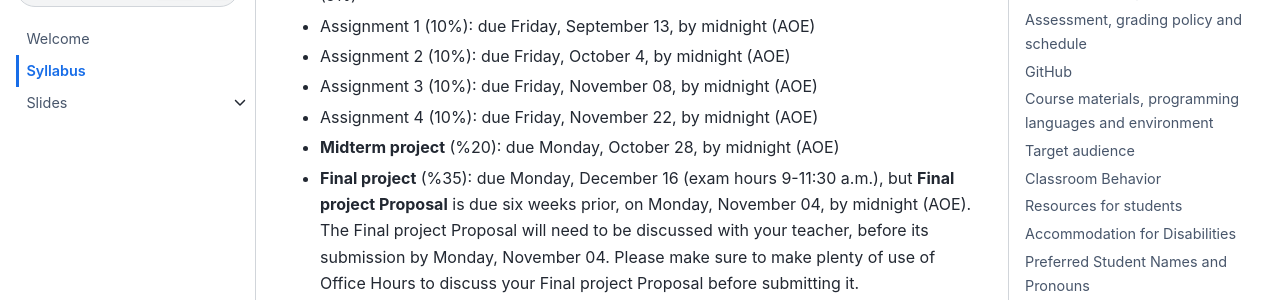
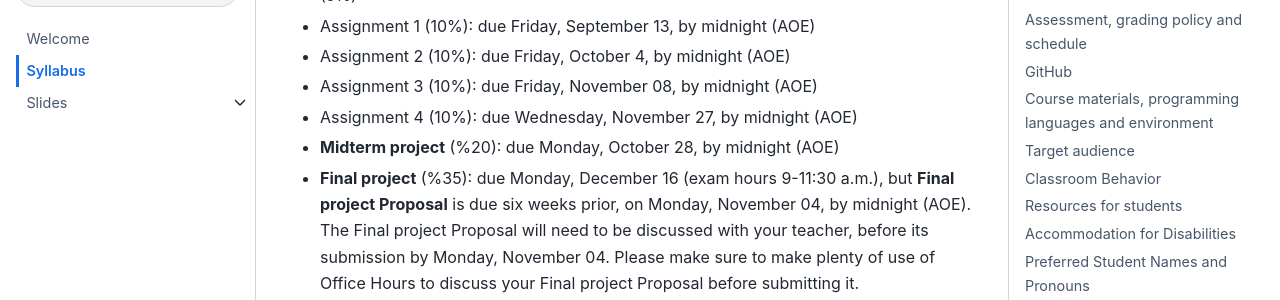
Before and after one commit to sdsu-comp526/fall24, a Jupyter Book: the page built from syllabus.md, in a window 1280 px wide and 900 px high, scrolled down 3610 px. Shown: the part 153-453 px from the top of the window. Built offline with Jupyter Book 1.0.4 settings and Sphinx 7.4.7 and the Sphinx Book theme 1.1.4, drawn with Linux system fonts in a browser that asks for light colours; pages that are not in the unit, such as notebooks, are missing from menus.

Commit message:
Update syllabus for HW4 deadline

```diff
--- a/syllabus.md
+++ b/syllabus.md
@@ -104,7 +104,7 @@ Grading breakdown:
 - Assignment 1 (10%): due Friday, September 13, by midnight (AOE)
 - Assignment 2 (10%): due Friday, October 4, by midnight (AOE)
 - Assignment 3 (10%): due Friday, November 08, by midnight (AOE)
-- Assignment 4 (10%): due Friday, November 22, by midnight (AOE)
+- Assignment 4 (10%): due Wednesday, November 27, by midnight (AOE)
 
 - **Midterm project** (%20): due Monday, October 28, by midnight (AOE)
 - **Final project** (%35): due Monday, December 16 (exam hours 9-11:30 a.m.), but **Final project Proposal** is due six weeks prior, on Monday, November 04, by midnight (AOE). The Final project Proposal will need to be discussed with your teacher, before its submission by Monday, November 04. Please make sure to make plenty of use of Office Hours to discuss your Final project Proposal before submitting it.
```
